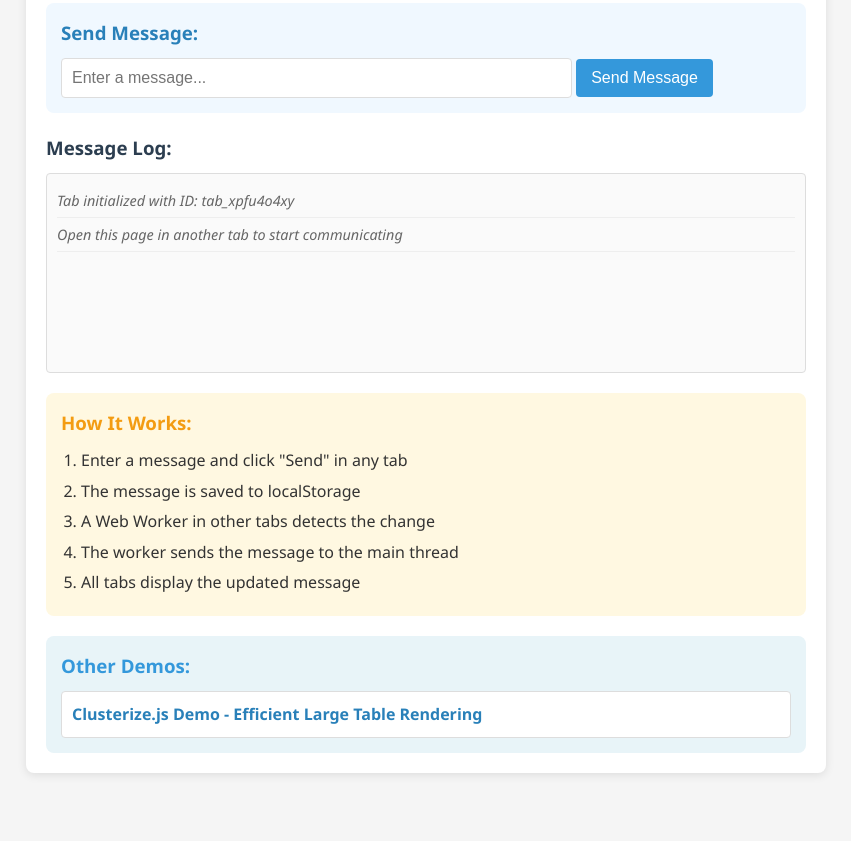
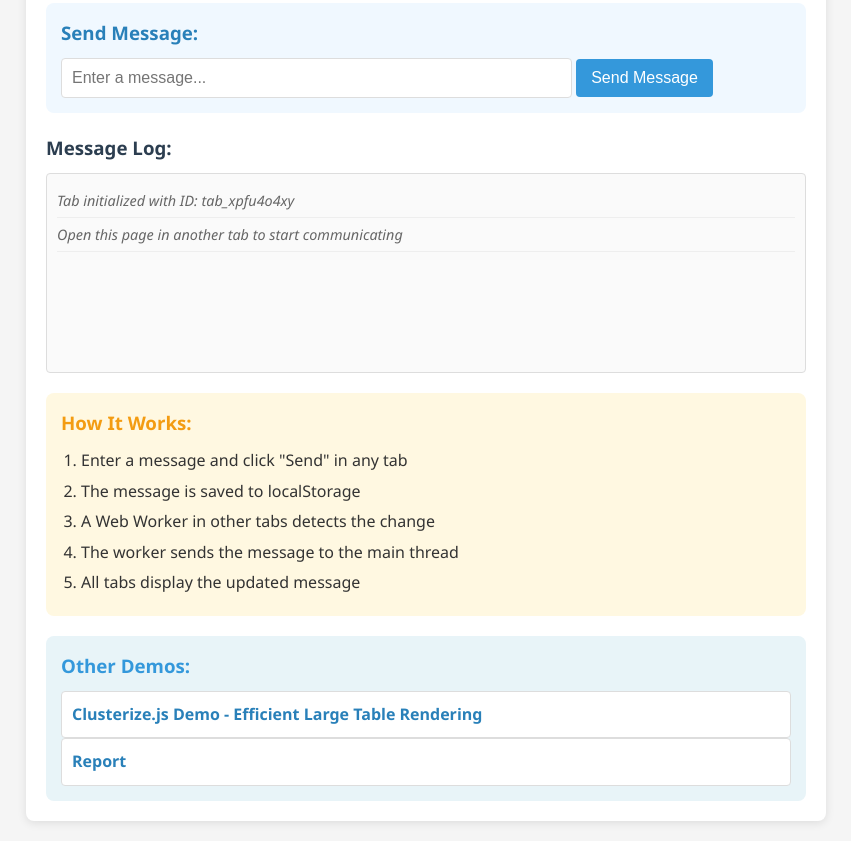
Before and after one commit to khiet-vo/demo_worker_sharing, a plain HTML site: page index.html in a window 1280 px wide. Shown: the part 275-1116 px from the top of the page, without its empty margins (214-1065 px from the left). Before the commit the page ends 1068 px from the top, so only its background shows below. Drawn offline with Linux system fonts and the light colour scheme.

Commit message:
update new pages

```diff
--- a/index.html
+++ b/index.html
@@ -40,6 +40,8 @@
         <div class="other-demos">
             <h3>Other Demos:</h3>
             <a href="clusterize-demo.html" class="demo-link">Clusterize.js Demo - Efficient Large Table Rendering</a>
+            <a href="report.html" class="demo-link">Report</a>
+
         </div>
     </div>
 
```
